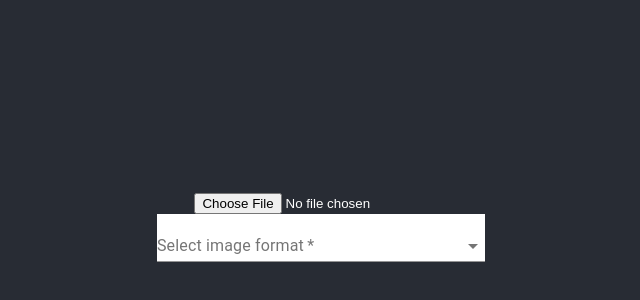
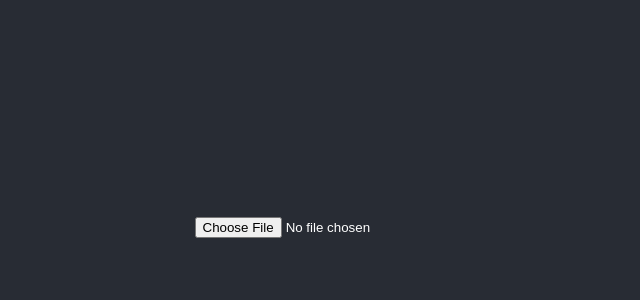
Before and after one commit to marwlod/covid-detector-frontend, a React (Create React App) app: page / in a window 1280 px wide. Shown: the part 162-462 px from the top of the page, without its empty margins (319-959 px from the left). Built offline with nearby package versions, Linux system fonts and the light colour scheme.

Commit message:
Remove file format selection

```diff
--- a/src/components/MainForm.js
+++ b/src/components/MainForm.js
@@ -1,13 +1,7 @@
 import React, {useState} from "react";
 import Button from "@material-ui/core/Button";
-import {MenuItem, TextField} from "@material-ui/core";
 
 function MainForm() {
-    const imageFormats = {
-        "jpg" : "jpg",
-        "png" : "png"
-    }
-    const [format, setFormat] = useState("")
     const [selectedFile, setSelectedFile] = useState("")
     const [error, setError] = useState("")
     const [covid, setCovid] = useState("")
@@ -50,21 +44,7 @@ function MainForm() {
             <div className="upload-image">
                 <input type="file" name="image" onChange={onFileChange} accept="image/*"/>
             </div>
-            <TextField
-                required={true}
-                id="select-image-format"
-                select
-                label="Select image format"
-                value={format}
-                onChange={(e) => setFormat(e.target.value)}
-            >
-                {Object.keys(imageFormats).map((format) => (
-                    <MenuItem key={format} value={format}>
-                        {imageFormats[format]}
-                    </MenuItem>
-                ))}
-            </TextField>
-            {format && selectedFile &&
+            {selectedFile &&
             <Button variant="contained"
                     color="secondary"
                     type="button"
```
